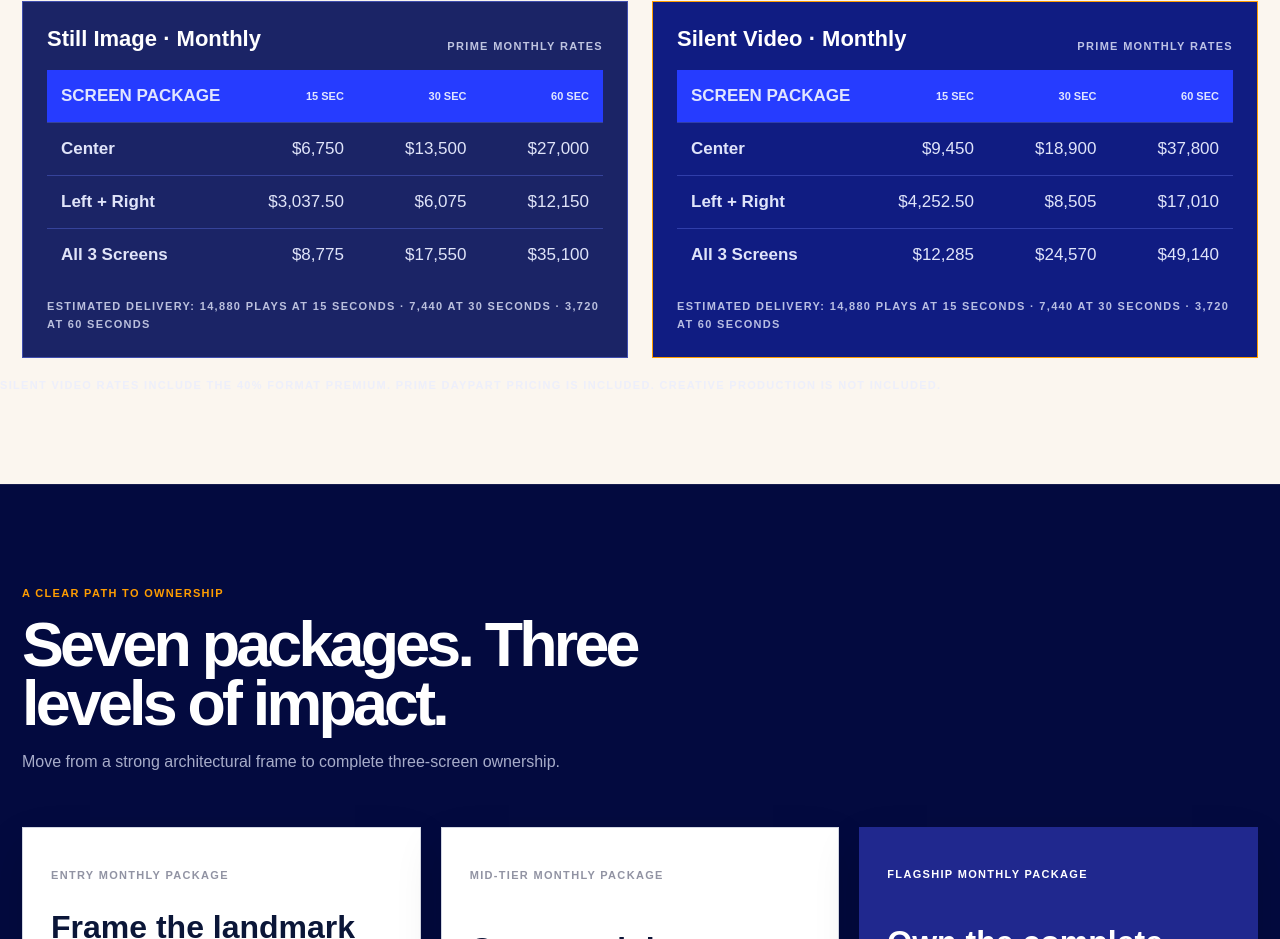
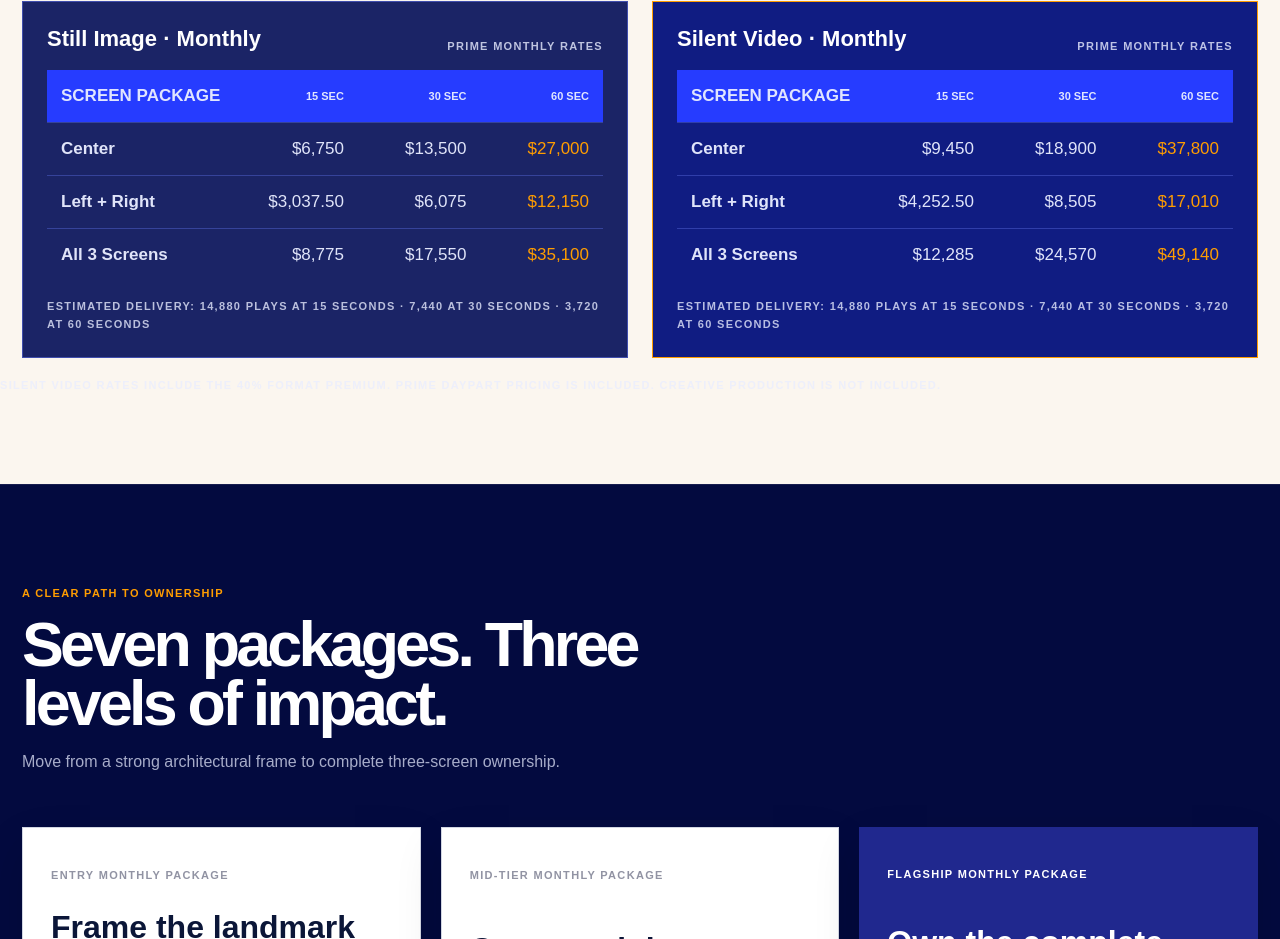
Before and after one commit to SajoRuiz/LA_GRANDIOSA_FALLBACK, a Next.js app: page / in a window 1280 px wide. Shown: the part 2797-3736 px from the top of the page. Built offline with nearby package versions, Linux system fonts and the light colour scheme.

Commit message:
Fix premium formats 60-second price color

```diff
--- a/app/page.module.css
+++ b/app/page.module.css
@@ -502,7 +502,7 @@
   font-size: 11px;
 }
 
-.accentPrice {
+.rateRow .accentPrice {
   color: var(--orange);
 }
 
```
